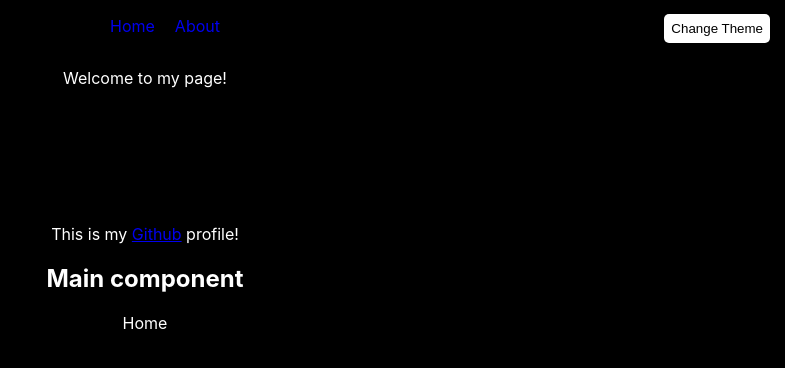
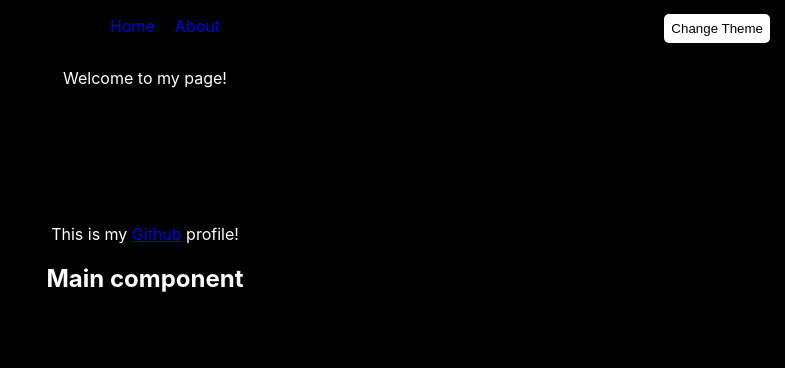
Before and after one commit to kagithapk/hosting, a React (Create React App) app: page / in a window 1280 px wide. Shown: the top 368 px of the page, without its empty margins (495-1280 px from the left). Built offline with nearby package versions, Linux system fonts and the light colour scheme.

Commit message:
Added react-routing. Link bug fixed.

```diff
--- a/src/App.js
+++ b/src/App.js
@@ -49,8 +49,8 @@ function App() {
           <p>This is my <a className='git-link' href='https://www.github.com/kagithapk' alt='https://www.github.com' onMouseOver={() => {profilepop()}} onMouseOut={() => {profileoff()}}>Github</a> profile!</p>
         </div>
         <Main />
-        <Route exact path="/" component={Home}></Route>
-        <Route path="/about" component={About}></Route>
+        <Route exact path="/hosting" component={Home}></Route>
+        <Route path="/hosting/about" component={About}></Route>
       </BrowserRouter>
     </div>
   );
```
